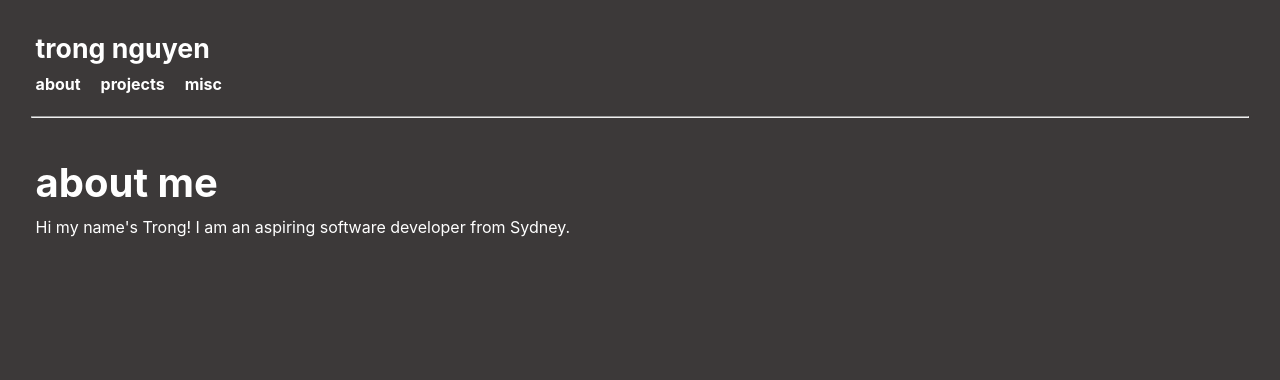
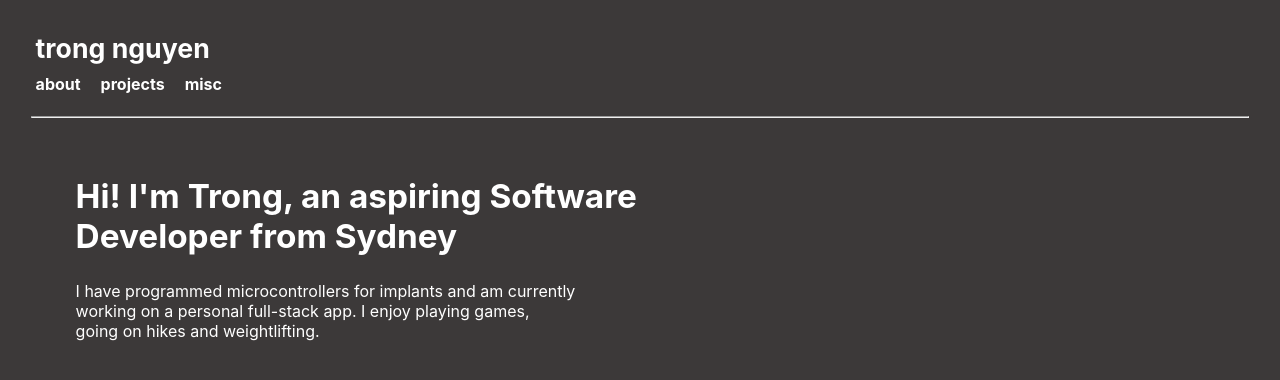
Before and after one commit to trongtngu/website, a React (Create React App) app: page /about in a window 1280 px wide. Shown: the top 380 px of the page. Built offline with nearby package versions, Linux system fonts and the light colour scheme.

Commit message:
about me finished

```diff
--- a/src/App.css
+++ b/src/App.css
@@ -25,7 +25,18 @@
 }
 
 .about-me-box {
-  margin-left: 10px;
+  margin-left: 50px;
+  width: 500px;
+}
+
+.about-title-box {
+  width: 600px;
+  font-size: 25pt;
+  font-weight: bold;
+
+  padding-left: 50px;
+  padding-top: 50px;
+  padding-bottom: 25px;
 }
 
 .title {
--- a/src/components/Site.jsx
+++ b/src/components/Site.jsx
@@ -3,12 +3,21 @@ import About from '../pages/About.jsx'
 import Projects from '../pages/Projects.jsx'
 import Misc from '../pages/Misc.jsx'
 
+import React from 'react'
+
 import {
   Routes,
   Route,
+  useNavigate
 } from "react-router-dom";
 
 function Site () {
+
+  let navigate = useNavigate()
+
+  React.useEffect( () => {
+    navigate('/about');
+  }, [])
 
   return (<>
     <Navbar/>
--- a/src/pages/About.jsx
+++ b/src/pages/About.jsx
@@ -1,8 +1,11 @@
 function About () {
   return (<>
-    <div className='title'>about me</div>
+
+    <div className="about-title-box">
+        Hi! I'm Trong, an aspiring Software Developer from Sydney
+    </div>
     <div className="about-me-box">
-      Hi my name's Trong! I am an aspiring software developer from Sydney.
+      I have programmed microcontrollers for implants and am currently working on a personal full-stack app. I enjoy playing games, going on hikes and weightlifting.
     </div>
   </>)
 }
--- a/src/pages/Navbar.jsx
+++ b/src/pages/Navbar.jsx
@@ -17,13 +17,11 @@ function Navbar () {
     navigate('/misc')
   }
     return (<>
-    <div className="wrapper">
-      <div className="name-box">trong nguyen</div>
-      <div className="navbar">
-        <a className="navbar-item" onClick={gotoAbout}>about</a>
-        <a className="navbar-item" onClick={gotoProjects}>projects</a>
-        <a className="navbar-item" onClick={gotoMisc}>misc</a>
-      </div>
+    <div className="name-box">trong nguyen</div>
+    <div className="navbar">
+      <a className="navbar-item" onClick={gotoAbout}>about</a>
+      <a className="navbar-item" onClick={gotoProjects}>projects</a>
+      <a className="navbar-item" onClick={gotoMisc}>misc</a>
     </div>
   </>)
 }
```
